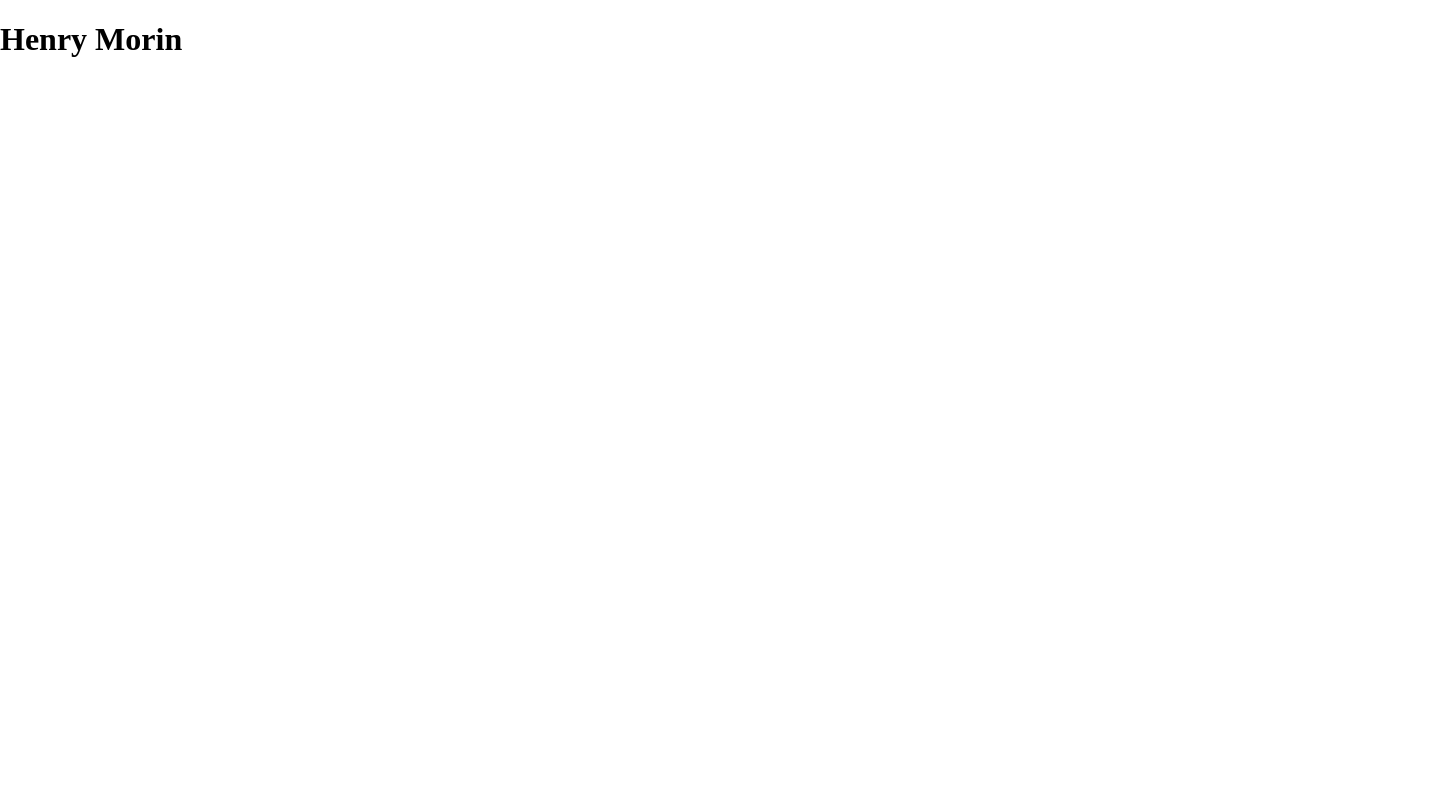
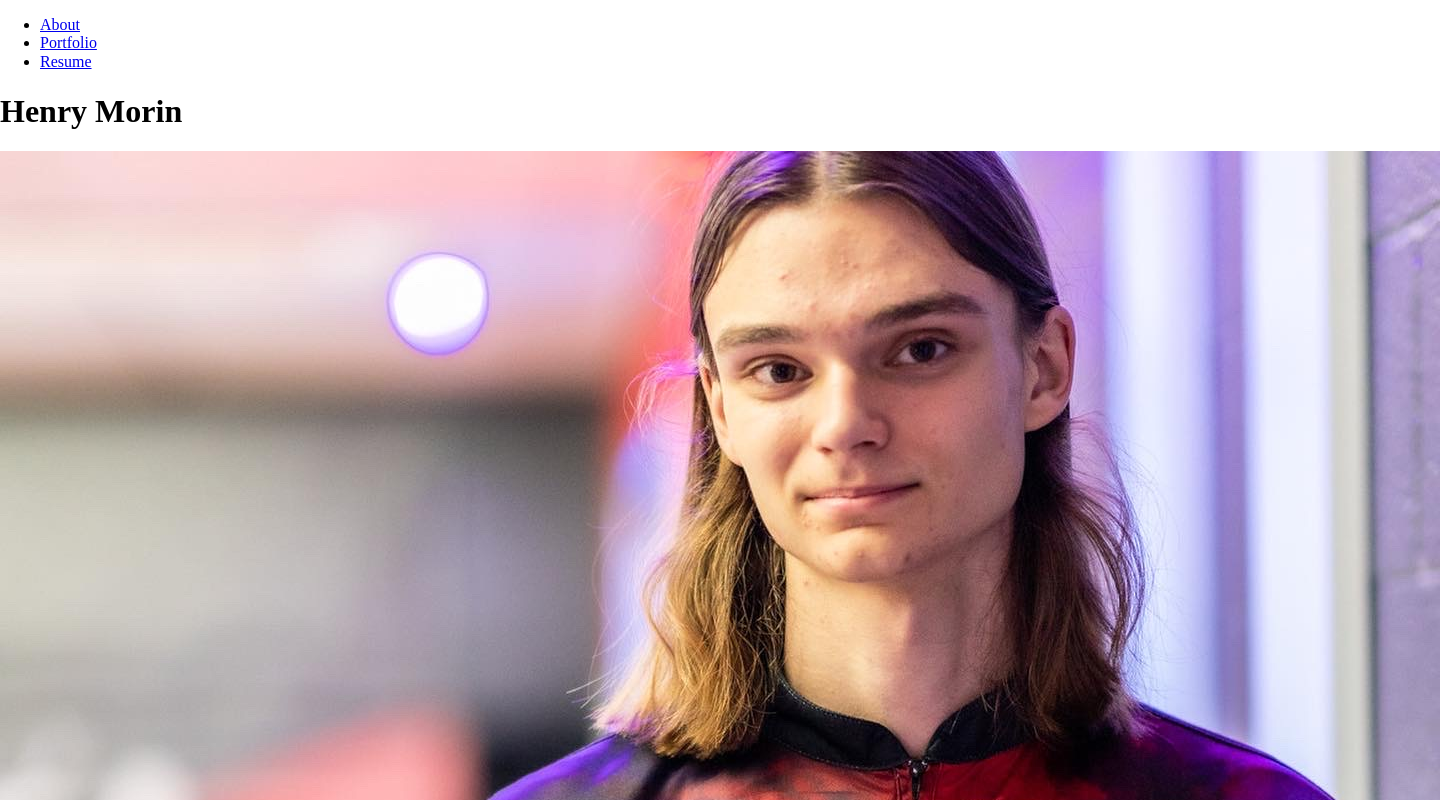
Before and after one commit to 220111/220111.github.io, a plain HTML site: page index.html in a window 1280 px wide. Shown: the top 800 px of the page, 1440 px wide, since content can reach past the window. Drawn offline with Linux system fonts and the light colour scheme.

Commit message:
Basic markup of about page

```diff
--- a/index.html
+++ b/index.html
@@ -8,8 +8,24 @@
         <link rel="stylesheet" href="styles/main.css" />
         <link rel="icon" href="images/favicon.png" />
     </head>
-    <body>
-        <h1>Henry Morin</h1>
-        <script src="scripts/main.js"></script>
+    <body id="about">
+        <nav>
+            <ul>
+                <li><a href="index.html">About</a></li>
+                <li><a href="portfolio.html">Portfolio</a></li>
+                <li><a href="resume.html">Resume</a></li>
+            </ul>
+        </nav>
+        <main>
+            <h1>Henry Morin</h1>
+            <img src="images/avatar.jpg"/>
+            <p>Lorem ipsum dolor sit amet, consectetur adipiscing elit, sed do eiusmod tempor incididunt ut labore et dolore magna aliqua. Non blandit massa enim nec dui nunc mattis. Arcu ac tortor dignissim convallis. Netus et malesuada fames ac. Semper eget duis at tellus. Aenean et tortor at risus viverra adipiscing at. Non curabitur gravida arcu ac. Penatibus et magnis dis parturient montes nascetur. Tempor orci dapibus ultrices in iaculis nunc. Amet luctus venenatis lectus magna. Mauris a diam maecenas sed enim. Pulvinar sapien et ligula ullamcorper malesuada. Eleifend donec pretium vulputate sapien nec sagittis aliquam malesuada. Venenatis cras sed felis eget velit aliquet sagittis. Arcu felis bibendum ut tristique et egestas quis ipsum. Amet porttitor eget dolor morbi non arcu risus.</p>
+
+            <p>Ut consequat semper viverra nam libero justo laoreet sit. Sit amet porttitor eget dolor morbi non arcu. Nisl purus in mollis nunc sed id semper risus in. Dictum fusce ut placerat orci nulla pellentesque dignissim enim sit. Turpis massa tincidunt dui ut ornare lectus sit amet. Tincidunt id aliquet risus feugiat in. Fringilla urna porttitor rhoncus dolor purus non enim praesent. Porttitor leo a diam sollicitudin tempor id eu. Massa placerat duis ultricies lacus sed turpis. Eu lobortis elementum nibh tellus. Sed blandit libero volutpat sed cras ornare. Habitant morbi tristique senectus et netus et malesuada fames ac. A cras semper auctor neque vitae. Lectus urna duis convallis convallis tellus. Interdum varius sit amet mattis vulputate enim nulla aliquet porttitor. Viverra maecenas accumsan lacus vel facilisis volutpat est velit. Porta non pulvinar neque laoreet suspendisse interdum consectetur. Auctor eu augue ut lectus arcu bibendum at varius. Semper quis lectus nulla at volutpat diam. Et ligula ullamcorper malesuada proin libero.</p>
+            <script src="scripts/main.js"></script>
+        </main>
+        <footer>
+            morinh (at) rose-hulman.edu
+        </footer>
     </body>
 </html>
```
Also changed, not shown: images/avatar.jpg (added).
